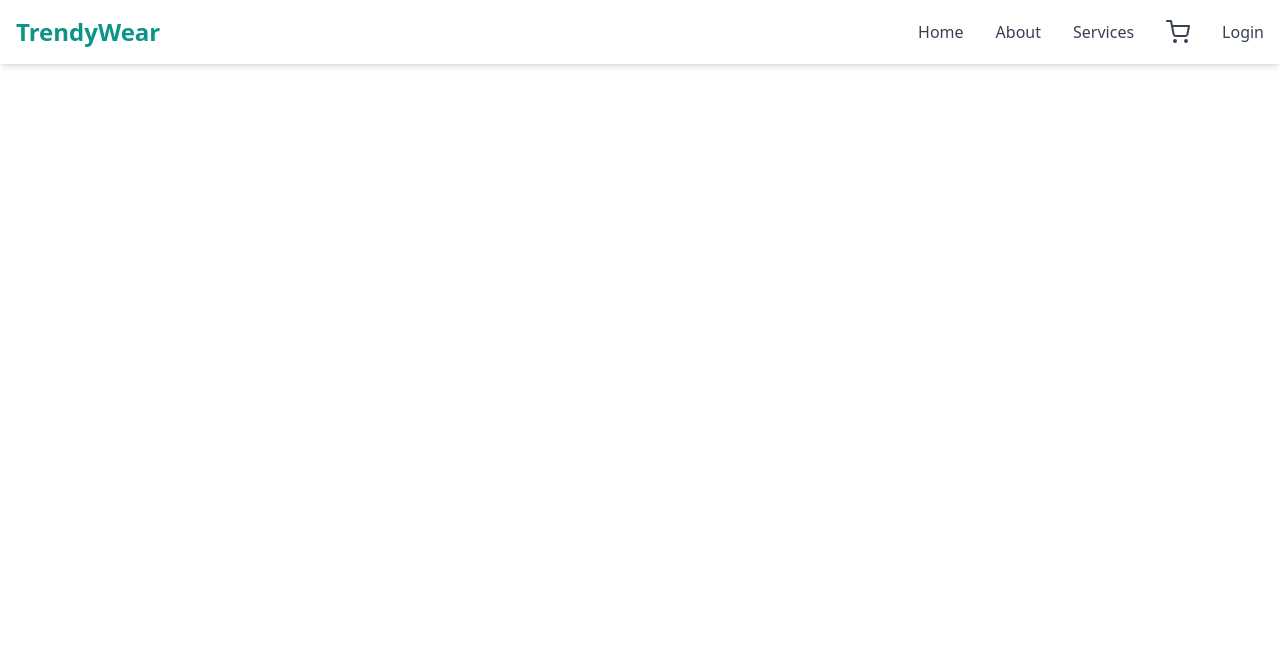
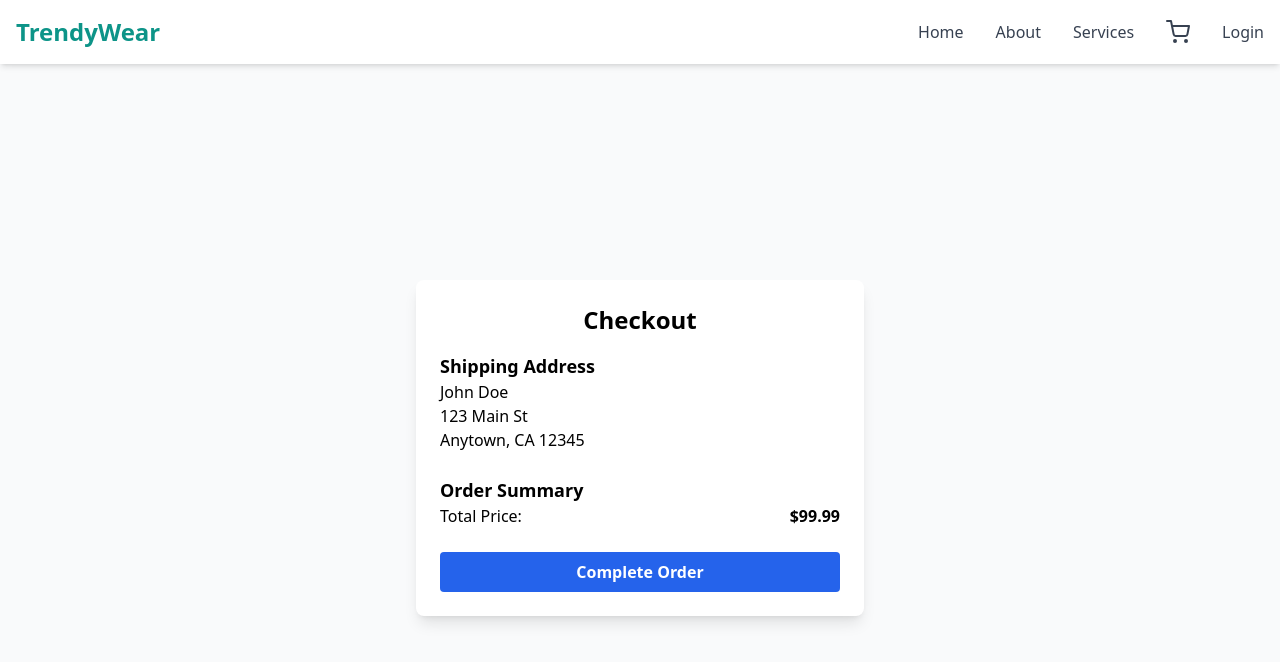
Before and after one commit to LokeshSr03/TrendyWear, a React (Create React App) app in the folder frontend/: page /cart/checkout in a window 1280 px wide. Shown: the top 662 px of the page. Built offline with nearby package versions, Linux system fonts and the light colour scheme.

Commit message:
logout handler done

```diff
--- a/frontend/src/App.js
+++ b/frontend/src/App.js
@@ -7,6 +7,7 @@ import Header from "./components/Header";
 import ProductForm from "./screens/ProductForm";
 import ProductPage from "./screens/ProductPage";
 import CartPage from "./screens/CartPage";
+import CheckoutPage from "./screens/CheckoutPage";
 
 function App() {
   return (
@@ -18,6 +19,8 @@ function App() {
         <Route path="/product/:id" element={<ProductPage />} />
         <Route path="/products/:id/cart" element={<CartPage />} />
         <Route path="/cart" element={<CartPage />} />
+        <Route path="/cart/checkout" element={<CheckoutPage />} />
+
         <Route path="/register" element={<RegisterScreen />} />
         <Route path="/login" element={<LoginScreen />} />
         <Route path="/profile" element={<ProfileScreen />} />
--- a/frontend/src/actions/userActions.js
+++ b/frontend/src/actions/userActions.js
@@ -15,6 +15,7 @@ import {
   USER_UPDATE_REQUEST,
   USER_UPDATE_SUCCESS,
 } from "../constants/userConstants";
+import { CART_RESET } from "../constants/cartConstants";
 
 const registerUser = (username, email, password) => async (disptch) => {
   try {
@@ -147,4 +148,12 @@ const updateUser =
       });
     }
   };
-export { registerUser, loginUser, getUserProfile, updateUser };
+
+const logout = () => async (dispatch) => {
+  dispatch({ type: USER_LOGIN_RESET });
+  dispatch({ type: USER_PROFILE_RESET });
+  dispatch({ type: CART_RESET });
+  localStorage.removeItem("userInfo");
+  localStorage.removeItem("cartItems");
+};
+export { registerUser, loginUser, getUserProfile, updateUser, logout };
--- a/frontend/src/components/Header.js
+++ b/frontend/src/components/Header.js
@@ -3,12 +3,14 @@ import { Link, useNavigate } from "react-router-dom";
 import { MenuIcon, XIcon, ChevronDownIcon } from "@heroicons/react/outline"; // Menu and Close icons from HeroIcons
 import { Menu, MenuButton, MenuItem, MenuItems } from "@headlessui/react";
 import { FiShoppingCart } from "react-icons/fi"; // Import the cart icon
-import { useSelector } from "react-redux";
+import { useSelector, useDispatch } from "react-redux";
+import { logout } from "../actions/userActions";
 
 const Header = () => {
   const [menuOpen, setMenuOpen] = useState(false); // State for menu toggle
 
   const navigate = useNavigate();
+  const dispatch = useDispatch();
 
   const userLogin = useSelector((state) => state.userLogin);
   const { userInfo } = userLogin;
@@ -113,6 +115,15 @@ const Header = () => {
                       Profile
                     </Link>
                   </MenuItem>
+                  <MenuItem>
+                    <Link
+                      to="/login"
+                      onClick={() => dispatch(logout())}
+                      className="block px-4 py-2 text-sm text-gray-700 hover:bg-teal-50"
+                    >
+                      Logout
+                    </Link>
+                  </MenuItem>
                 </MenuItems>
               </Menu>
 
--- a/frontend/src/constants/cartConstants.js
+++ b/frontend/src/constants/cartConstants.js
@@ -5,3 +5,5 @@ export const CART_ADD_FAIL = "CART_ADD_FAIL";
 export const CART_REMOVE_REQUEST = "CART_REMOVE_REQUEST";
 export const CART_REMOVE_SUCCESS = "CART_REMOVE_SUCCESS";
 export const CART_REMOVE_FAIL = "CART_REMOVE_FAIL";
+
+export const CART_RESET = "CART_RESET";
--- a/frontend/src/reducers/cartReducer.js
+++ b/frontend/src/reducers/cartReducer.js
@@ -1,6 +1,7 @@
 import {
   CART_ADD_SUCCESS,
   CART_REMOVE_SUCCESS,
+  CART_RESET,
 } from "../constants/cartConstants";
 
 const cartReducer = (state = { cartItems: [] }, action) => {
@@ -28,6 +29,8 @@ const cartReducer = (state = { cartItems: [] }, action) => {
         cartItems: state.cartItems.filter((i) => i._id !== action.payload),
       };
 
+    case CART_RESET:
+      return { cartItems: [] };
     default:
       return state; // Return current state when no action matches
   }
--- a/frontend/src/screens/CartPage.js
+++ b/frontend/src/screens/CartPage.js
@@ -1,6 +1,6 @@
 import React, { useState, useEffect } from "react";
 import { useSelector, useDispatch } from "react-redux";
-import { useParams } from "react-router-dom";
+import { useParams, Link } from "react-router-dom";
 import { addCart, removeCart } from "../actions/cartActions";
 import { getUserProfile } from "../actions/userActions";
 
@@ -107,12 +107,14 @@ const CartPage = () => {
               <h2 className="text-2xl font-bold text-gray-800">
                 Total: ₹{totalPrice.toFixed(2)}
               </h2>
-              <button
-                onClick={handleCheckout}
-                className="bg-gradient-to-r from-purple-400 via-pink-500 to-red-500 text-white px-6 py-3 mt-5 md:mt-0 rounded-lg shadow hover:from-purple-500 hover:to-red-600 transition-all"
-              >
-                Proceed to Checkout
-              </button>
+              <Link to="/cart/checkout">
+                <button
+                  onClick={handleCheckout}
+                  className="bg-gradient-to-r from-purple-400  to-teal-500 text-white px-6 py-3 mt-5 md:mt-0 rounded-lg shadow hover:from-teal-500 hover:to-purple-400 transition-all"
+                >
+                  Proceed to Checkout
+                </button>
+              </Link>
             </div>
           </>
         )}
--- /dev/null
+++ b/frontend/src/screens/CheckoutPage.js
@@ -0,0 +1,45 @@
+import React from "react";
+
+const CheckoutPage = () => {
+  const shippingAddress = {
+    name: "John Doe",
+    address: "123 Main St",
+    city: "Anytown",
+    state: "CA",
+    zip: "12345",
+  };
+
+  const totalPrice = 99.99; // Example total price
+
+  return (
+    <div className="flex flex-col items-center justify-center min-h-screen bg-gray-50 p-4 mt-12">
+      <div className="bg-white shadow-lg rounded-lg p-6 w-full max-w-md">
+        <h2 className="text-2xl font-bold text-center mb-4">Checkout</h2>
+
+        <div className="mb-6">
+          <h3 className="text-lg font-semibold">Shipping Address</h3>
+          <p>{shippingAddress.name}</p>
+          <p>{shippingAddress.address}</p>
+          <p>
+            {shippingAddress.city}, {shippingAddress.state}{" "}
+            {shippingAddress.zip}
+          </p>
+        </div>
+
+        <div className="mb-6">
+          <h3 className="text-lg font-semibold">Order Summary</h3>
+          <div className="flex justify-between">
+            <span>Total Price:</span>
+            <span className="font-bold">${totalPrice.toFixed(2)}</span>
+          </div>
+        </div>
+
+        <button className="w-full bg-blue-600 text-white font-semibold py-2 rounded hover:bg-blue-700 transition duration-300">
+          Complete Order
+        </button>
+      </div>
+    </div>
+  );
+};
+
+export default CheckoutPage;
```
